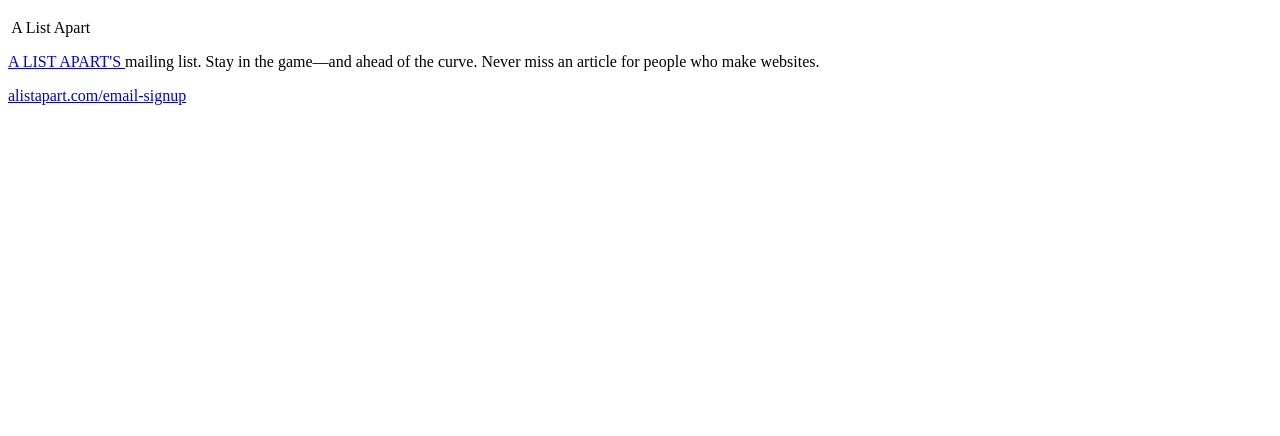
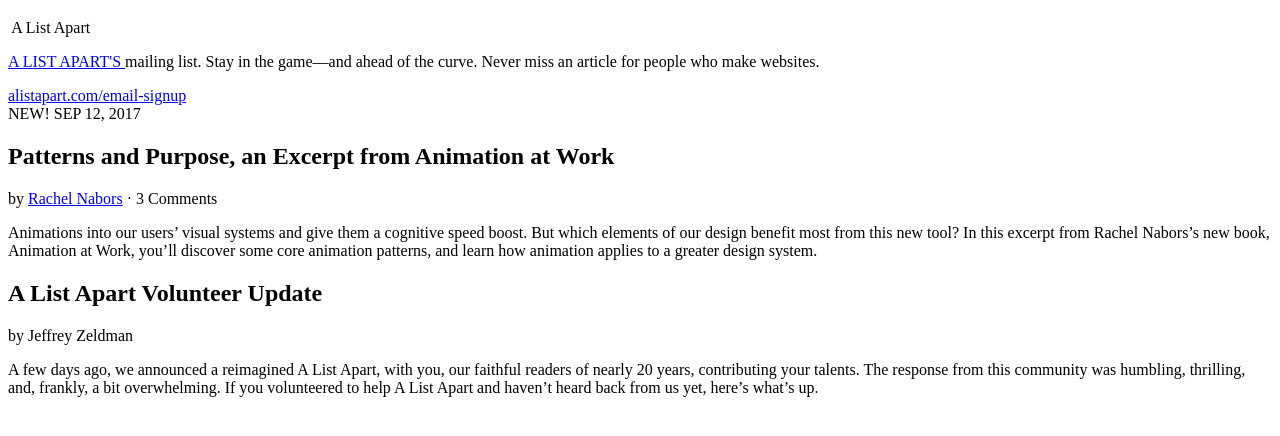
Before and after one commit to soni17/html-layout, a plain HTML site: page index.html in a window 1280 px wide. Shown: the part 222-658 px from the top of the page. Drawn offline with Linux system fonts and the light colour scheme.

Commit message:
completed two large articles in main

```diff
--- a/index.html
+++ b/index.html
@@ -45,6 +45,19 @@
 
     <main>
 
+      <section id="firstLargeArticle">
+          <div><span>NEW! SEP 12, 2017<span></div>
+          <h2>Patterns and Purpose, an Excerpt from Animation at Work</h2>
+          <div><span>by <a href="#">Rachel Nabors</a> · 3 Comments</span></div>
+          <p>Animations into our users’ visual systems and give them a cognitive speed boost. But which elements of our design benefit most from this new tool? In this excerpt from Rachel Nabors’s new book, Animation at Work, you’ll discover some core animation patterns, and learn how animation applies to a greater design system.</p>
+      </section>
+
+      <section id="secondLargeArticle">
+          <h2>A List Apart Volunteer Update</h2>
+          <div><span>by Jeffrey Zeldman</span></div>
+          <p>A few days ago, we announced a reimagined A List Apart, with you, our faithful readers of nearly 20 years, contributing your talents. The response from this community was humbling, thrilling, and, frankly, a bit overwhelming. If you volunteered to help A List Apart and haven’t heard back from us yet, here’s what’s up.</p>
+      </section>
+
     </main>
 
     <footer>
```
